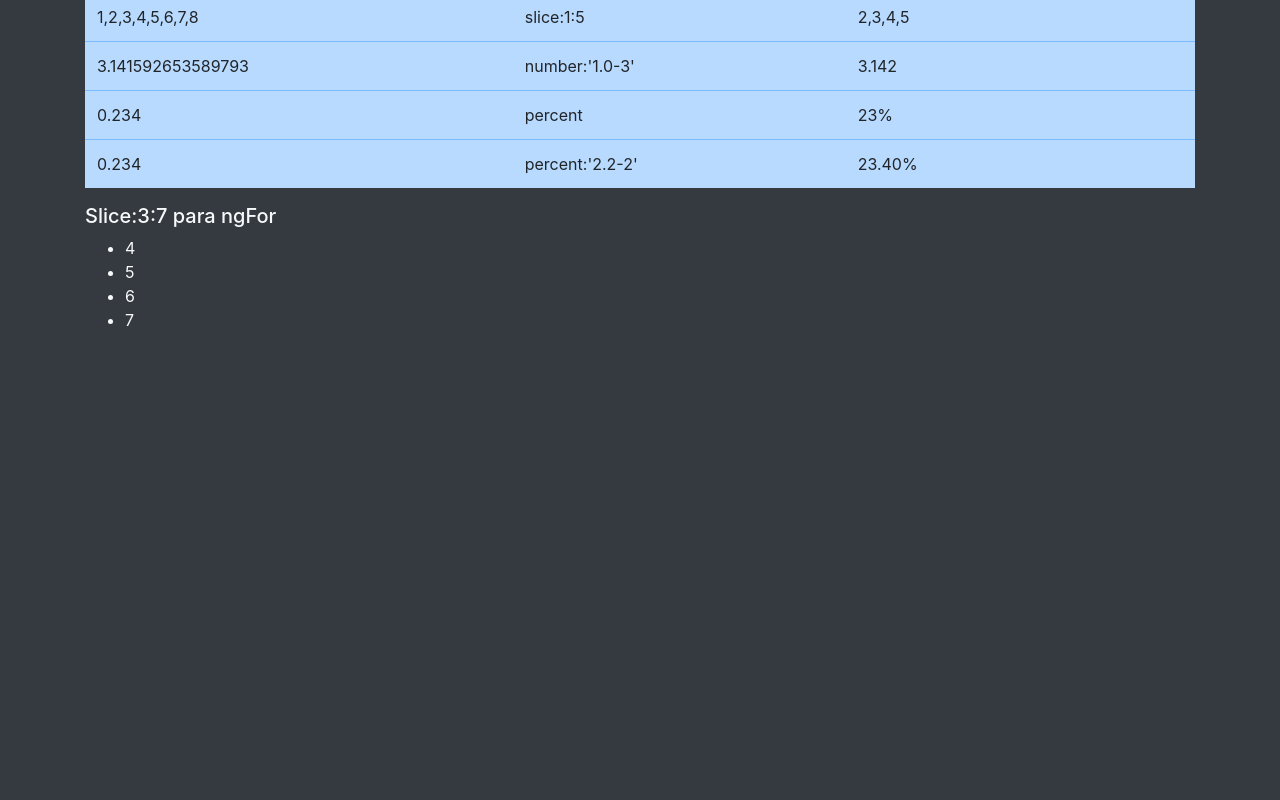
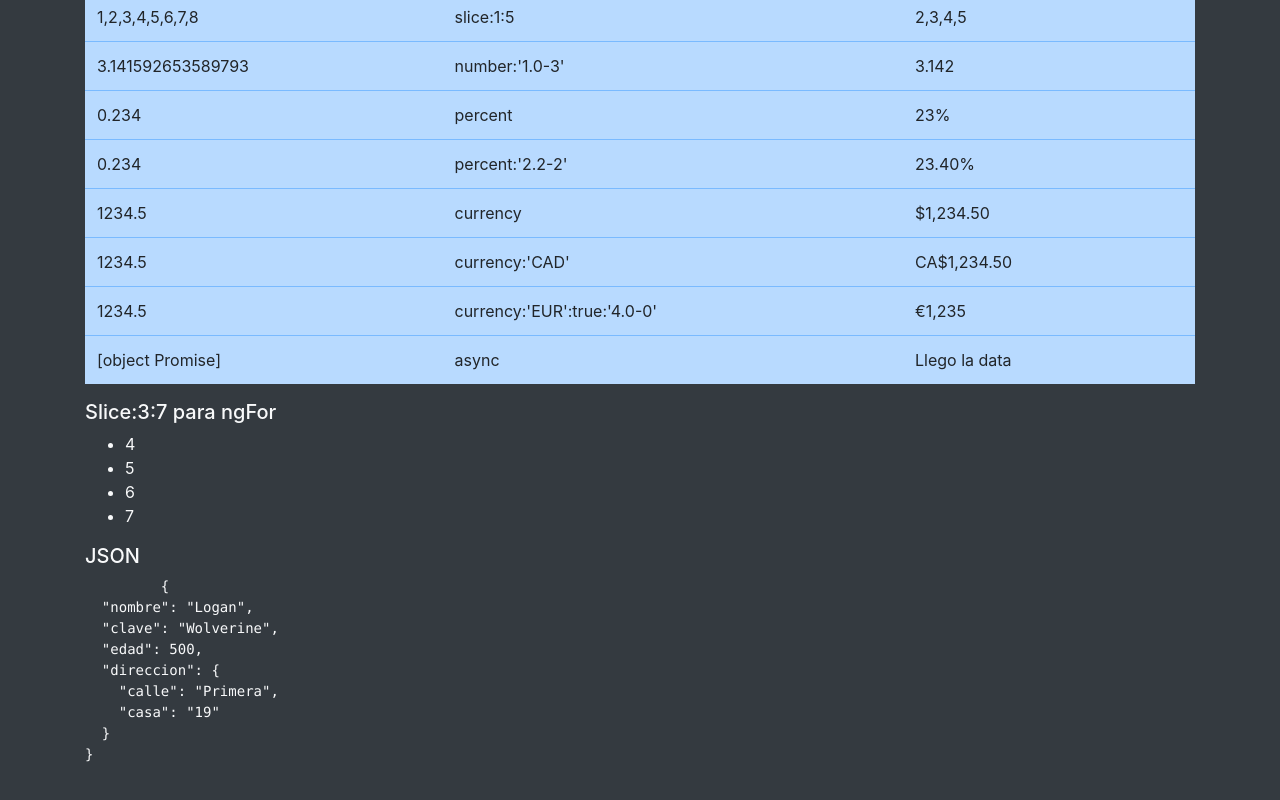
Before and after one commit to samir04m/Angular-pipes, an Angular app: page / in a window 1280 px wide. Shown: the part 270-1070 px from the top of the page. Before the commit the page ends 800 px from the top, so only its background shows below. Built offline with nearby package versions, Linux system fonts and the light colour scheme.

Commit message:
Cuarto commit

```diff
--- a/src/app/app.component.html
+++ b/src/app/app.component.html
@@ -48,6 +48,26 @@
             <td>percent:'2.2-2'</td>
             <td>{{ a | percent:'2.2-2' }}</td>
          </tr>
+         <tr>
+            <td>{{salario}}</td>
+            <td>currency</td>
+            <td>{{ salario | currency }}</td>
+         </tr>
+         <tr>
+            <td>{{salario}}</td>
+            <td>currency:'CAD'</td>
+            <td>{{ salario | currency:'CAD' }}</td>
+         </tr>
+         <tr>
+            <td>{{salario}}</td>
+            <td>currency:'EUR':true:'4.0-0'</td>
+            <td>{{ salario | currency:'EUR':true:'4.0-0' }}</td>
+         </tr>
+         <tr>
+            <td>{{valorDePromesa}}</td>
+            <td>async</td>
+            <td>{{ valorDePromesa | async }}</td>
+         </tr>
       </tbody>
    </table>
 
@@ -56,6 +76,11 @@
       <ul>
          <li *ngFor="let item of arreglo | slice:3:7">{{item}}</li>
       </ul>
+
+      <h5>JSON</h5>
+      <pre class="text-light">
+         {{ heroe | json }}
+      </pre>
    </div>
 
 </div>
--- a/src/app/app.component.ts
+++ b/src/app/app.component.ts
@@ -13,4 +13,21 @@ export class AppComponent {
   PI = Math.PI;
 
   a = 0.234;
+
+  salario = 1234.5;
+
+  heroe = {
+     nombre:"Logan",
+     clave:'Wolverine',
+     edad:500,
+     direccion:{
+        calle:"Primera",
+        casa:"19"
+     }
+   }
+
+   valorDePromesa = new Promise ( (resolve, reject)=>{
+      setTimeout(()=>resolve('Llego la data'), 500);
+   });
+
 }
```
